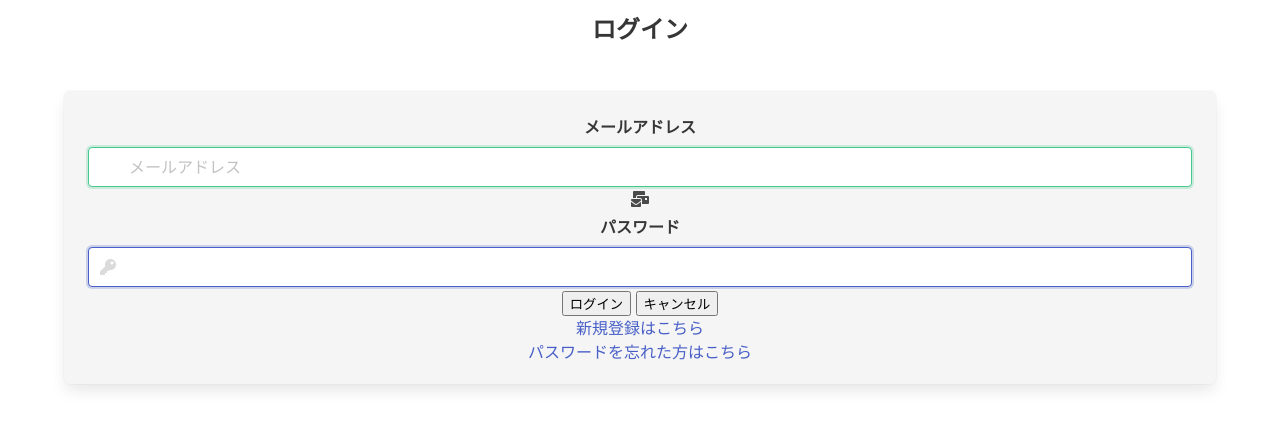
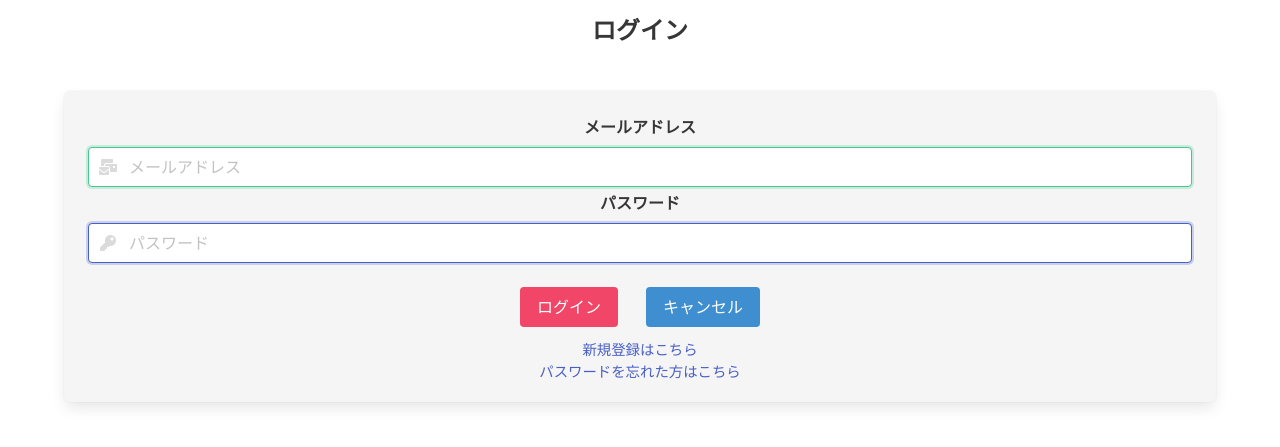
Before and after one commit to tensai-NA/BFSystem, a PHP site: page /login.php in a window 1280 px wide. Shown: the top 447 px of the page. Run offline with PHP 8.4, Linux system fonts and the light colour scheme.

Commit message:
Update login.php

```diff
--- a/login.php
+++ b/login.php
@@ -44,6 +44,7 @@ if(isset($_POST['login'])){
     <meta name="viewport" content="width=device-width, initial-scale=1.0">
     <link rel="stylesheet" href="https://use.fontawesome.com/releases/v5.15.4/css/all.css">
     <link rel="stylesheet" href="https://cdn.jsdelivr.net/npm/bulma@0.9.3/css/bulma.min.css">
+    <link rel="stylesheet" href="css/main.css">
     <title>ログイン</title>
 </head>
 <body>
@@ -53,30 +54,35 @@ if(isset($_POST['login'])){
     <form action="login.php" method="post">
 
     <div class=" box has-background-light m-6">
+
+        <div class="field">
+
         <div class="control m-1">
         <label class="label">メールアドレス</label>
         <div class="field has-addons-fullwidth has-addons-centered">
             <p class="control has-icons-left">
-                <input class="input is-success  is-normal is-focused "type="email" name="meru"  placeholder="メールアドレス"><br><?= $msgMail ?></p>
+                <input class="input is-success  is-normal is-focused "type="email" name="meru"  placeholder="メールアドレス">
              <span class="icon is-small is-left">
                 <i class="fas fa-mail-bulk"></i>
                 </span>
                 </p>
+                <?= $msgMail ?>
     </div></div>
 
     <div class="control m-1">
         <label class="label">パスワード</label>
         <div class="field has-addons-fullwidth has-addons-centered">
             <p class="control has-icons-left">
-     <input type="text"  class="input  is-normal is-focused "name="password"><?= $msgPass ?>
+     <input type="text"  class="input  is-normal is-focused "name="password"  placeholder="パスワード">
      <span class="icon is-small is-left">
         <i class="fas fa-key"></i>
     </span>
         </p>
-            </div></div>
+        <?= $msgPass ?>
+            </div></div></div>
 
-        <button type="submit" name="login" value="send">ログイン</button>
-        <button type="submit">キャンセル</button>
+        <button type="submit" class="button is-danger m-3"　 name="login" value="send">ログイン</button>
+        <button onclick="home.php"  class="button is-info m-3">キャンセル</button>
         <p><a href="toroku.php">新規登録はこちら</a></p>
         <p><a href="password.php">パスワードを忘れた方はこちら</a></p>
     </form>
```
